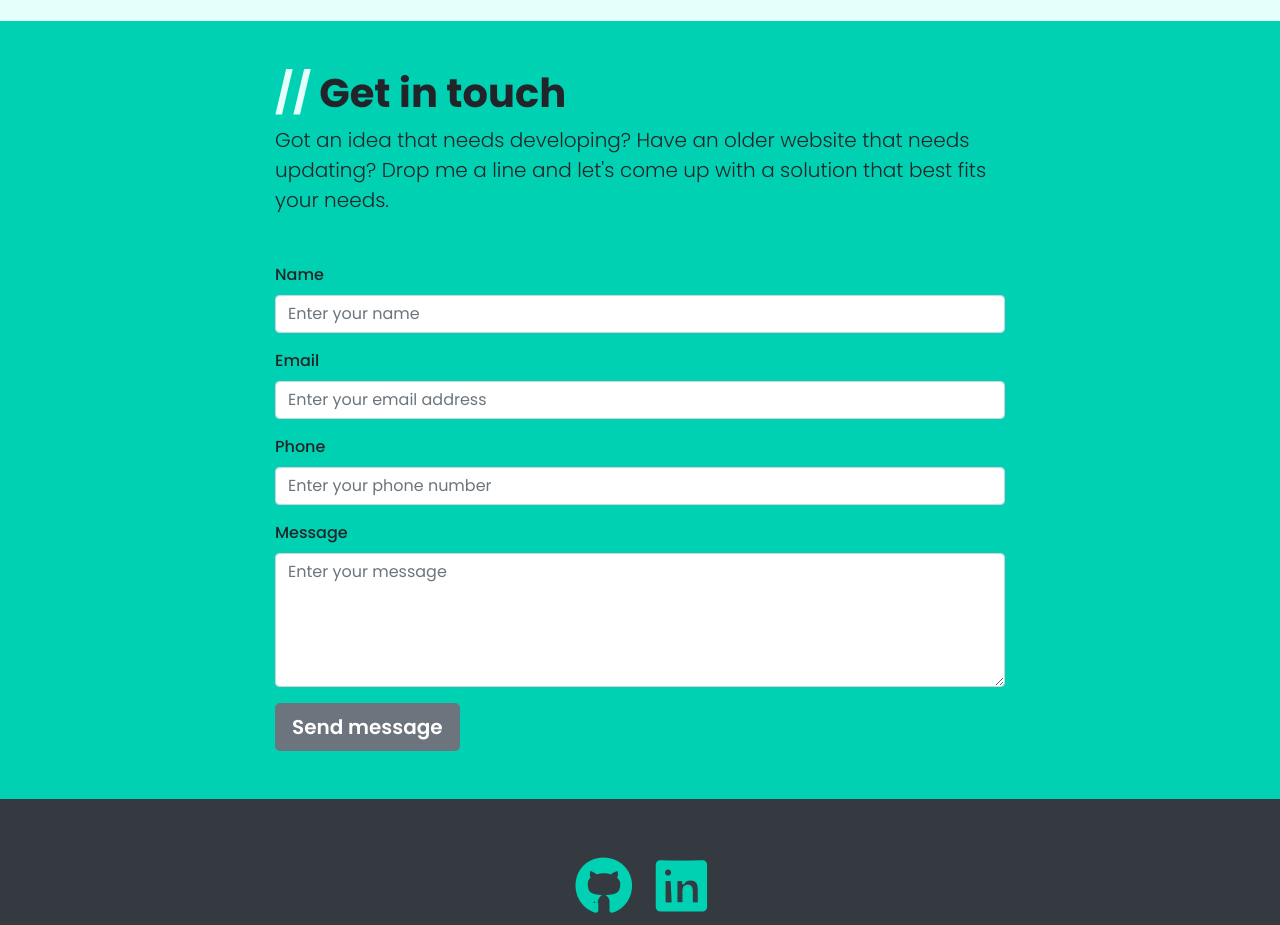
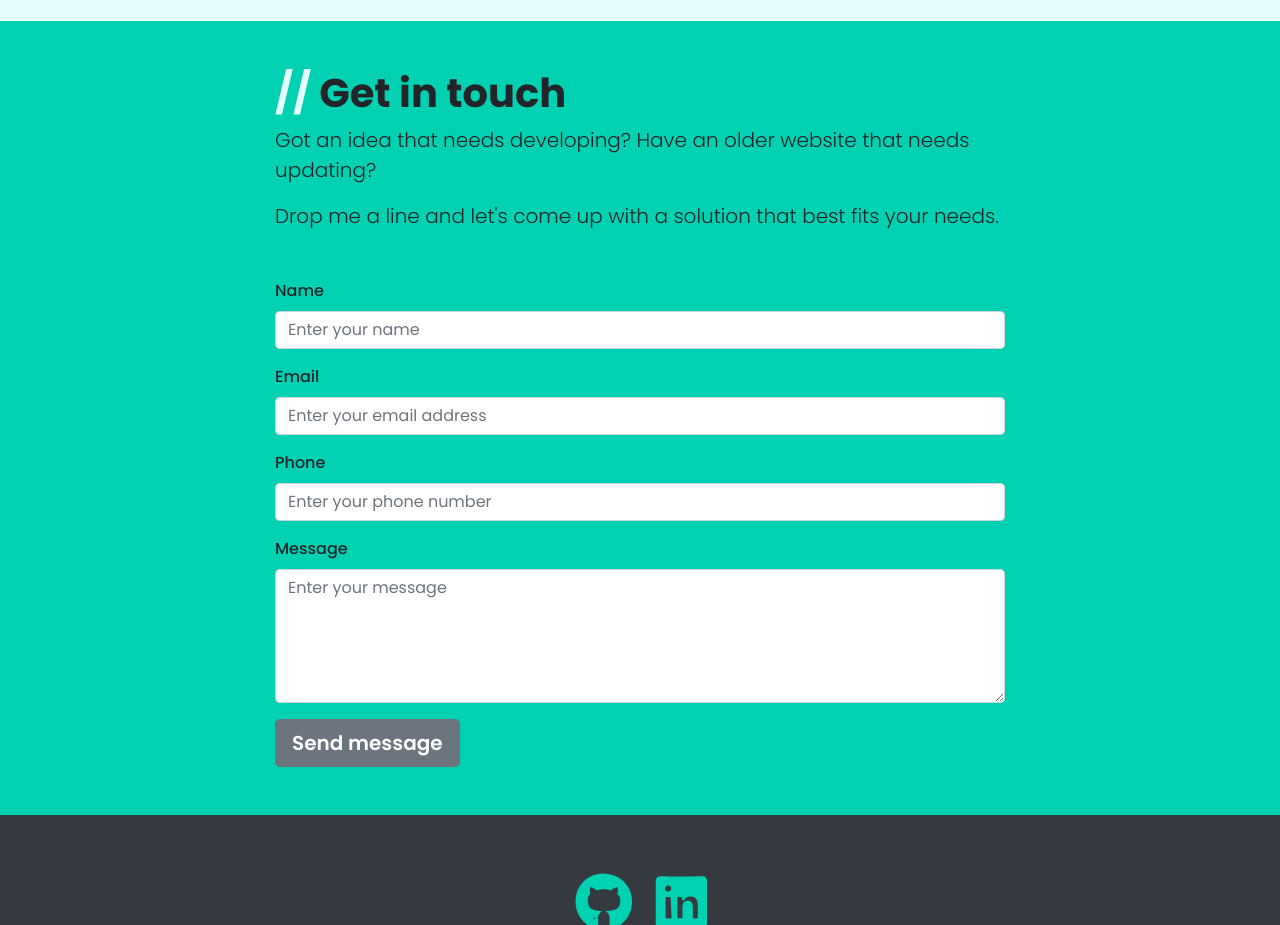
Before and after one commit to Daniel-Walsh/resume, a React (Create React App) app: page / in a window 1280 px wide. Shown: the part 2140-3065 px from the top of the page. Built offline with nearby package versions, Linux system fonts and the light colour scheme; some icons are missing.

Commit message:
Updated spacing.

```diff
--- a/src/sections/contact.js
+++ b/src/sections/contact.js
@@ -10,7 +10,10 @@ const Contact = () => {
                 <div className="row">
                     <div className="col-md-10 offset-md-1  col-lg-8 offset-lg-2">
                         <SectionHeading className="text-light">Get in touch</SectionHeading>
-                        <p className="lead mb-5">Got an idea that needs developing? Have an older website that needs updating? Drop me a line and let's come up with a solution that best fits your needs.</p>
+                        <div className="lead mb-5">
+                            <p>Got an idea that needs developing? Have an older website that needs updating?</p>
+                            <p>Drop me a line and let's come up with a solution that best fits your needs.</p>
+                        </div>
                         <form name="Contact" method="POST">
                             <input type="hidden" name="form-name" value="Contact" />
                             <div className="form-group">
--- a/src/sections/intro.js
+++ b/src/sections/intro.js
@@ -10,7 +10,7 @@ function handleScrollTo(eID) {
 
 const Intro = () => {
     return(
-        <Section className="overflow-hidden my-5">
+        <Section className="overflow-hidden my-lg-5">
             <div className="row">
                 <div className="col-lg-9 col-xl-7" style={{zIndex: 100}}>
                     <div className="d-flex h-100 flex-column align-items-start justify-content-center" style={{zIndex: 10}}>
```
